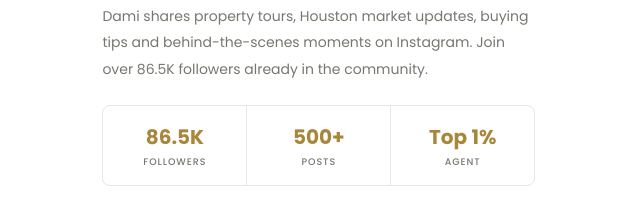
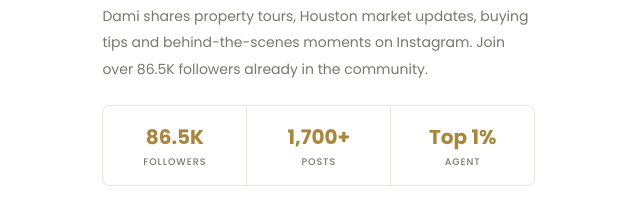
Before and after one commit to Ayomidebrain01/damitherealtor, a plain HTML site: page index.html in a window 1280 px wide. Shown: the part 4240-4445 px from the top of the page, 0-640 px from the left. Drawn offline with Linux system fonts and the light colour scheme.

Commit message:
Add files via upload

```diff
--- a/index.html
+++ b/index.html
@@ -617,7 +617,7 @@ footer{background:#080808;padding:50px 8%;border-top:2px solid var(--gold-dark);
       <p style="font-size:14px;line-height:1.9;color:var(--text-muted);">Dami shares property tours, Houston market updates, buying tips and behind-the-scenes moments on Instagram. Join over 86.5K followers already in the community.</p>
       <div class="ig-stats-row">
         <div class="ig-stat"><div class="ig-stat-num">86.5K</div><div class="ig-stat-lbl">Followers</div></div>
-        <div class="ig-stat"><div class="ig-stat-num">500+</div><div class="ig-stat-lbl">Posts</div></div>
+        <div class="ig-stat"><div class="ig-stat-num">1,700+</div><div class="ig-stat-lbl">Posts</div></div>
         <div class="ig-stat"><div class="ig-stat-num">Top 1%</div><div class="ig-stat-lbl">Agent</div></div>
       </div>
       <a href="https://instagram.com/damitherealtor" target="_blank" class="ig-handle">
```
